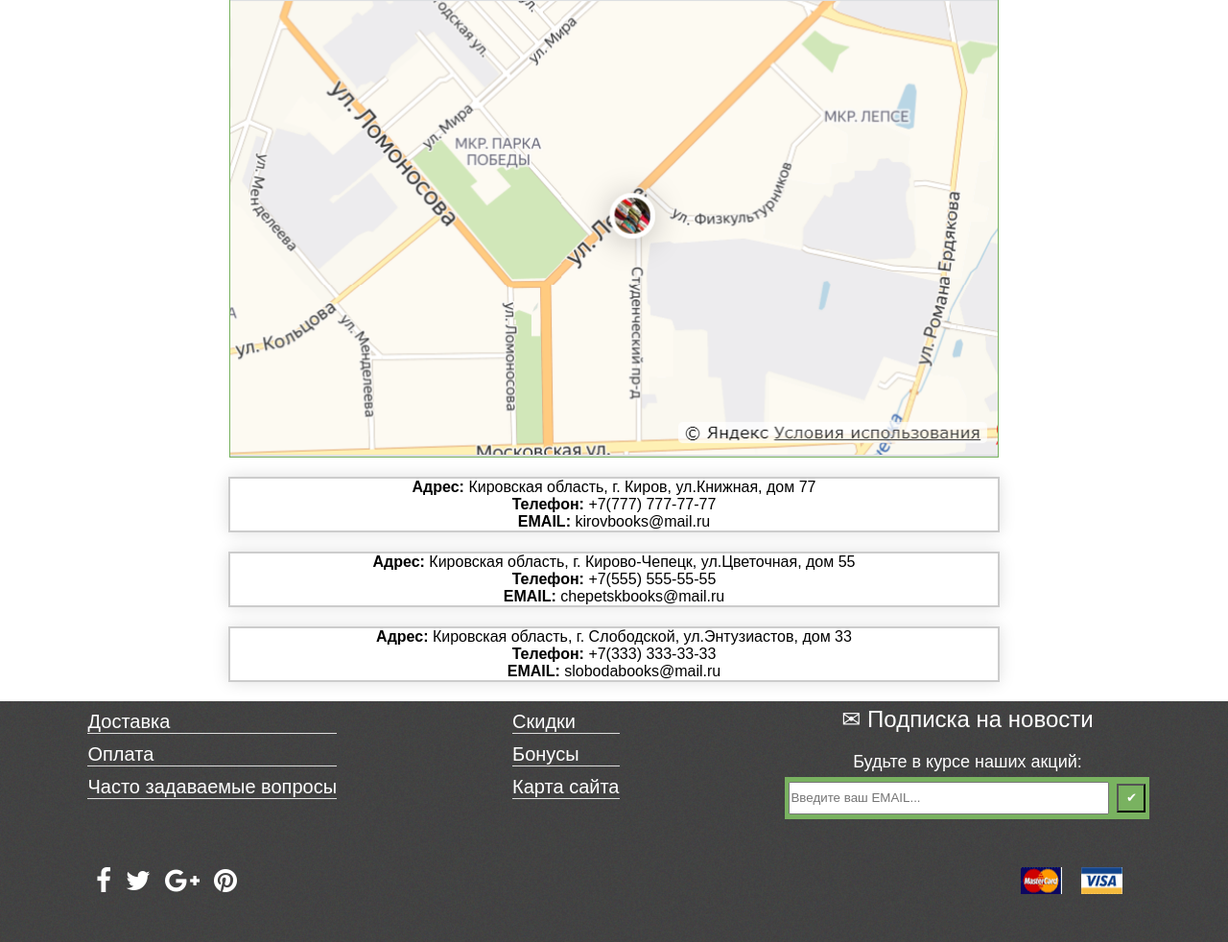
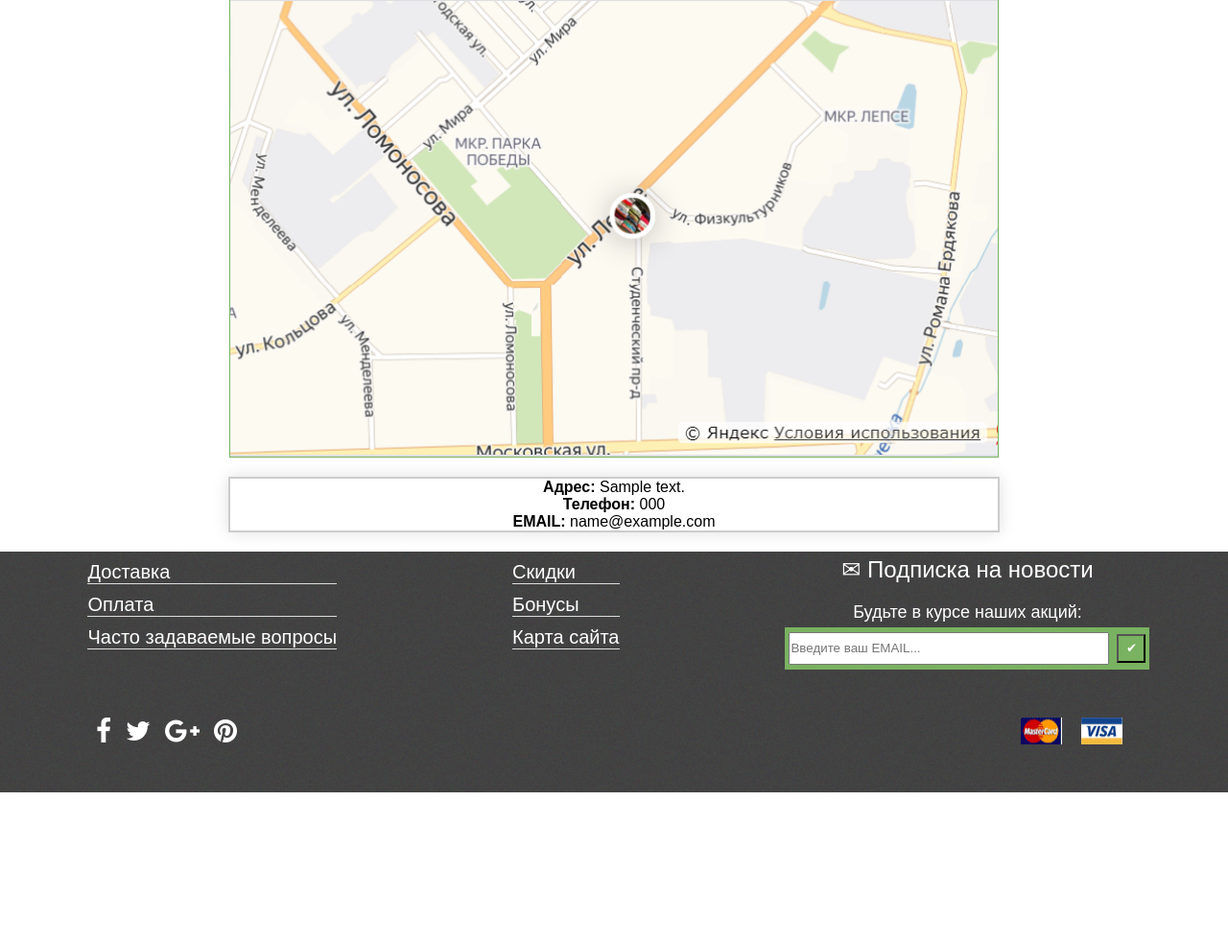
Before and after one commit to RonHovard/Django, a Django app: template mainapp/templates/mainapp/contacts.html in a window 1280 px wide. Shown: the part 272-1254 px from the top of the page at 96% size. After the commit the page ends 1098 px from the top, so only its background shows below. Run offline with Django 3.2, Linux system fonts and the light colour scheme; the template is opened without the code that fills it: most values are stand-ins (such as "Sample title", 1, 10 or a date in 2020); some web fonts are replaced.

Commit message:
context contacts

```diff
--- a/geekshop/settings.py
+++ b/geekshop/settings.py
@@ -118,7 +118,7 @@
 # Static files (CSS, JavaScript, Images)
 # https://docs.djangoproject.com/en/2.2/howto/static-files/
 
-STATIC_URL = '/mediafiles/'
+STATIC_URL = '/static/'
 
 STATICFILES_DIRS = (
     os.path.join(BASE_DIR, 'static'),
--- a/mainapp/templates/mainapp/base.html
+++ b/mainapp/templates/mainapp/base.html
@@ -4,7 +4,7 @@
 
 <head>
     <meta charset="UTF-8">
-    <title>{{ page_title|title }}</title>
+    <title>{{ page_title|default:'магазин'|title }}</title>
     {% block css %}
         <link rel="stylesheet" href="{% static 'css/style.css' %}">
         <link rel="stylesheet" href="{% static 'fonts/font-awesome/css/font-awesome.min.css' %}">
--- a/mainapp/templates/mainapp/contacts.html
+++ b/mainapp/templates/mainapp/contacts.html
@@ -9,20 +9,12 @@
             учебников, открыток по адекватным ценам. Наш интернет-магазин - это всегда огромный ассортимент, быстрая
             доставка и низкие цены.</p><br>
         <img src="{% static 'img/map.PNG' %}" alt="map">
-        <div class="contact">
-            <p><b>Адрес: </b>Кировская область, г. Киров, ул.Книжная, дом 77</p>
-            <p><b>Телефон: </b>+7(777) 777-77-77</p>
-            <p><b>EMAIL: </b>kirovbooks@mail.ru</p>
-        </div>
-        <div class="contact">
-            <p><b>Адрес: </b>Кировская область, г. Кирово-Чепецк, ул.Цветочная, дом 55</p>
-            <p><b>Телефон: </b>+7(555) 555-55-55</p>
-            <p><b>EMAIL: </b>chepetskbooks@mail.ru</p>
-        </div>
-        <div class="contact">
-            <p><b>Адрес: </b>Кировская область, г. Слободской, ул.Энтузиастов, дом 33</p>
-            <p><b>Телефон: </b>+7(333) 333-33-33</p>
-            <p><b>EMAIL: </b>slobodabooks@mail.ru</p>
-        </div>
+        {% for contact in contacts %}
+            <div class="contact">
+                <p><b>Адрес: </b>{{ contact.address }}</p>
+                <p><b>Телефон: </b>{{ contact.phone }}</p>
+                <p><b>EMAIL: </b>{{ contact.email }}</p>
+            </div>
+        {% endfor %}
     </div>
 {% endblock %}
--- a/mainapp/templates/mainapp/includes/inc__content-1.html
+++ b/mainapp/templates/mainapp/includes/inc__content-1.html
@@ -2,9 +2,8 @@
 
 <div class="content">
     <div class="book">
-        <a href="art_100_let.html"><img src="{% static 'img/books/art/100_let.jpg' %}" class="cover_min" alt="100_let"></a>
-        <p class="name">Сто&nbsp;лет одиночества.
-            Габриэль Гарсия Маркес.</p>
+        <a href="#"><img src="{% static 'img/books/art/100_let.jpg' %}" class="cover_min" alt="100_let"></a>
+        <p class="name">Сто лет одиночества. Габриэль Гарсия Маркес.</p>
         <font>500 рублей</font>
     </div>
     <div class="book">
--- a/static/css/style.css
+++ b/static/css/style.css
@@ -100,7 +100,7 @@
 .banner {
     width: 714px;
     height: 304px;
-    background-image: url(/mediafiles/img/banners/banner_1.jpg);
+    background-image: url(/static/img/banners/banner_1.jpg);
     display: flex;
     justify-content: space-between;
     align-items: center;
@@ -122,7 +122,7 @@
 .best-book {
     width: 269px;
     height: 305px;
-    background-image: url(/mediafiles/img/Layer_16.png);
+    background-image: url(/static/img/Layer_16.png);
     display: flex;
     flex-direction: column;
     justify-content: space-around;
@@ -226,7 +226,7 @@
 footer {
     width: 1280px;
     margin: 0 auto;
-    background-image: url(/mediafiles/img/back-footer.png);
+    background-image: url(/static/img/back-footer.png);
     background-color: #444345;
 }
 
```
Also changed, not shown: mainapp/views.py (+18 -0 lines).
